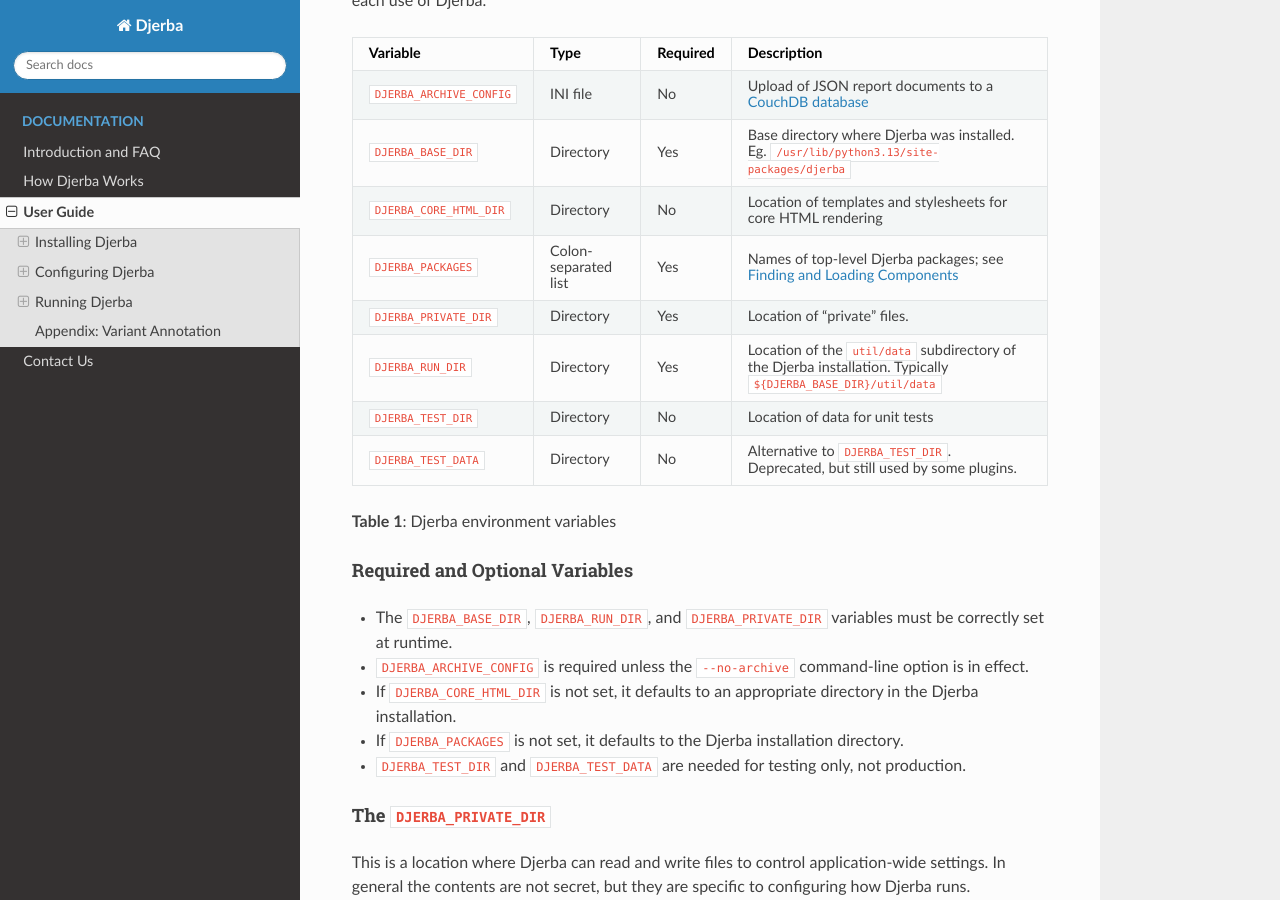
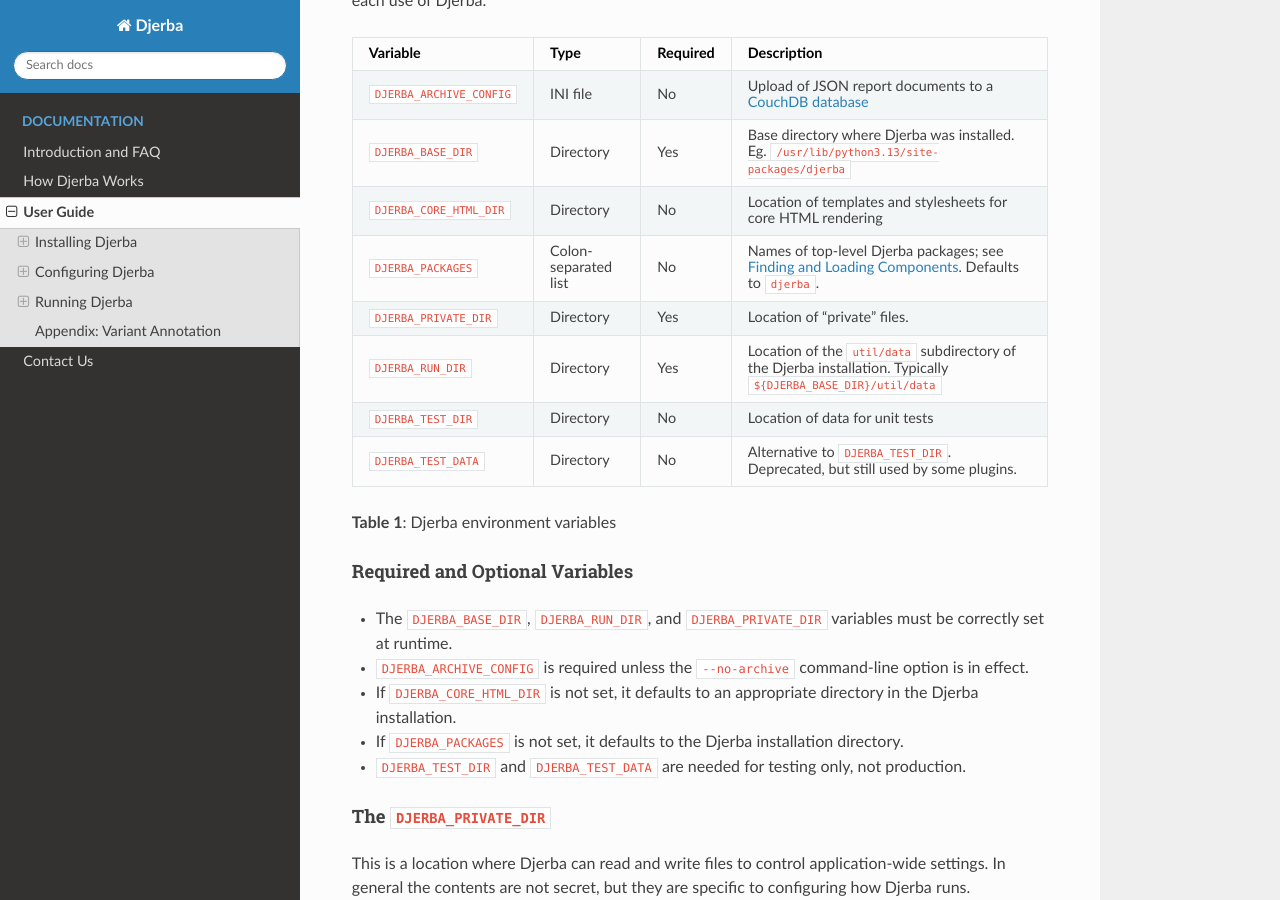
Before and after one commit to oicr-gsi/djerba_docs, a Sphinx documentation site: the page built from source/user_guide/user_guide.rst, in a window 1280 px wide and 900 px high, scrolled down 2581 px. Built offline with Sphinx 7.4.7 and the Read the Docs theme 3.1.0, drawn with Linux system fonts in a browser that asks for light colours.

Commit message:
Specifying DJERBA_PACKAGES is optional

```diff
--- a/source/user_guide/user_guide.rst
+++ b/source/user_guide/user_guide.rst
@@ -141,7 +141,8 @@
 +---------------------------+----------------------+----------+----------------------------------------------------------------------------------+
 | ``DJERBA_CORE_HTML_DIR``  | Directory            | No       | Location of templates and stylesheets for core HTML rendering                    |
 +---------------------------+----------------------+----------+----------------------------------------------------------------------------------+
-| ``DJERBA_PACKAGES``       | Colon-separated list | Yes      | Names of top-level Djerba packages; see :ref:`finding_loading_components`        |
+| ``DJERBA_PACKAGES``       | Colon-separated list | No       | Names of top-level Djerba packages; see :ref:`finding_loading_components`.       |
+|                           |                      |          | Defaults to ``djerba``.                                                          |
 +---------------------------+----------------------+----------+----------------------------------------------------------------------------------+
 | ``DJERBA_PRIVATE_DIR``    | Directory            | Yes      | Location of "private" files.                                                     |
 +---------------------------+----------------------+----------+----------------------------------------------------------------------------------+
```
